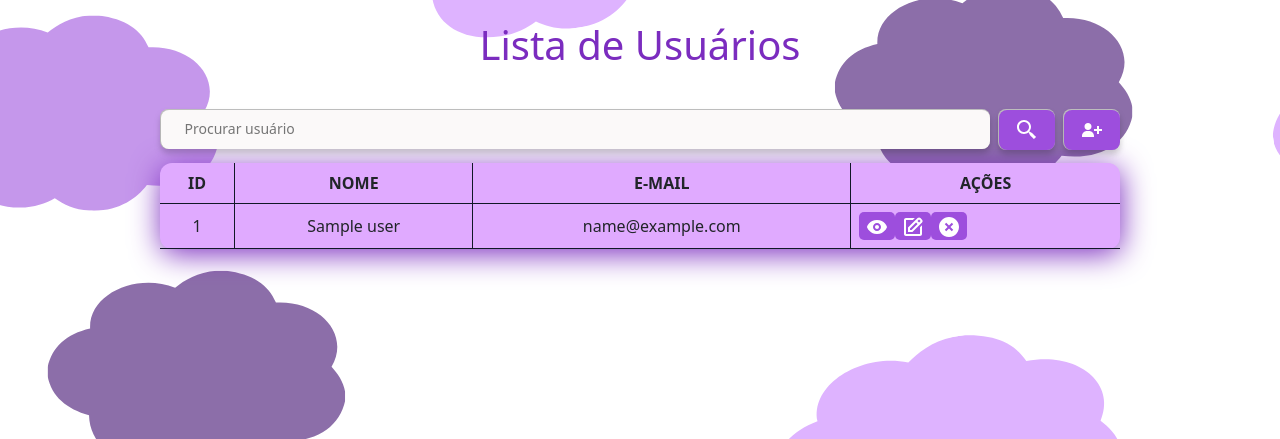
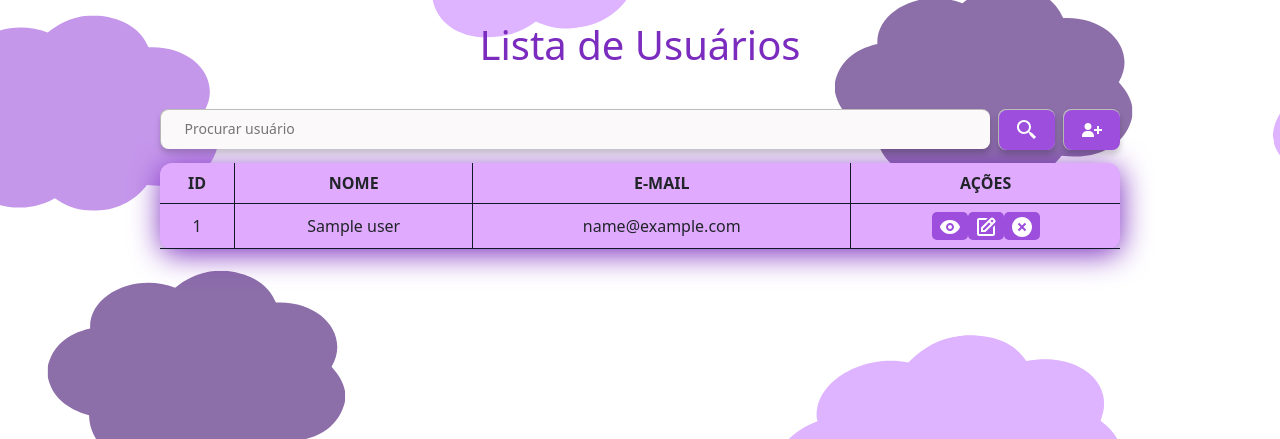
Before and after one commit to MarianaSiano/Mariatory, a PHP site: template app/views/admin/listaDeUsuarios.view.php in a window 1280 px wide. Shown: the part 275-714 px from the top of the page. Run offline with PHP 8.4, Linux system fonts and the light colour scheme; the template is opened without the code that fills it: most values are stand-ins (such as "Sample title", 1, 10 or a date in 2020).

Commit message:
deixando horizontal e centralizado

```diff
--- a/public/css/listaDeUsuarios.css
+++ b/public/css/listaDeUsuarios.css
@@ -134,16 +134,16 @@
 @media(max-width: 472px) {
     .heading {
         flex-direction:column ;
-        gap: 0.5rem
+        gap: 0.5rem;
     }
 }
-
-
 
 .flex-container {
     display: flex;
     flex-direction: row;
+    justify-content: center;
   }
+
 
 .btn1 {
     background-color: #9D4EDD;
```
